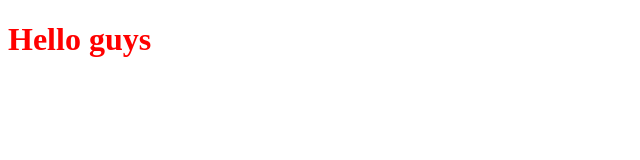
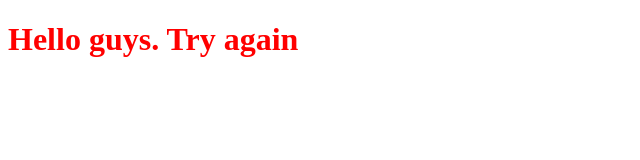
Before and after one commit to HieuTrungDoan/demo1, a plain HTML site: page index.html in a window 1280 px wide. Shown: the whole page, without its empty margins (0-640 px from the left). Drawn offline with Linux system fonts and the light colour scheme.

Commit message:
Update index.html

```diff
--- a/index.html
+++ b/index.html
@@ -8,6 +8,6 @@
     <link rel="stylesheet" href="style.css">
 </head>
 <body>
-    <h1>Hello guys</h1>
+    <h1>Hello guys. Try again</h1>
 </body>
 </html>
```
